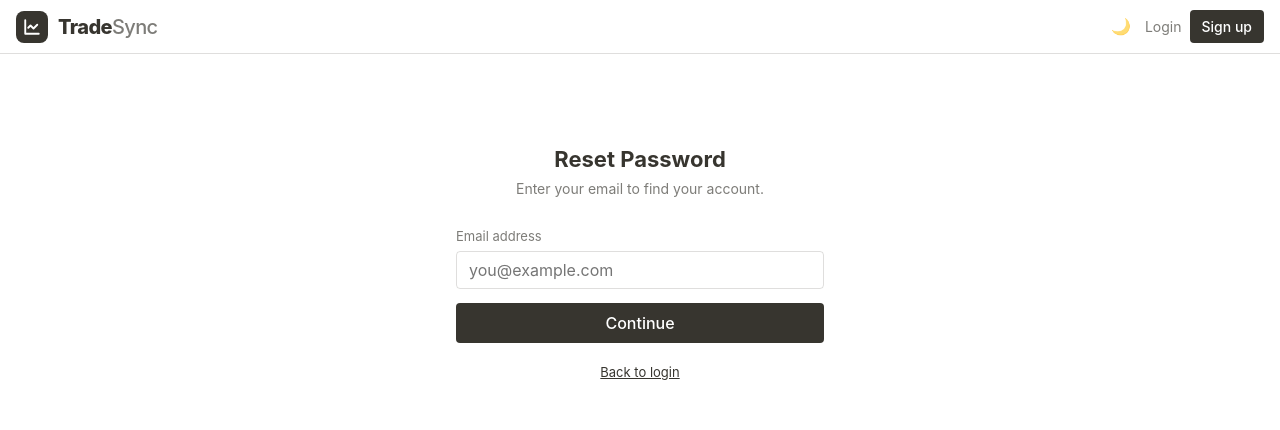
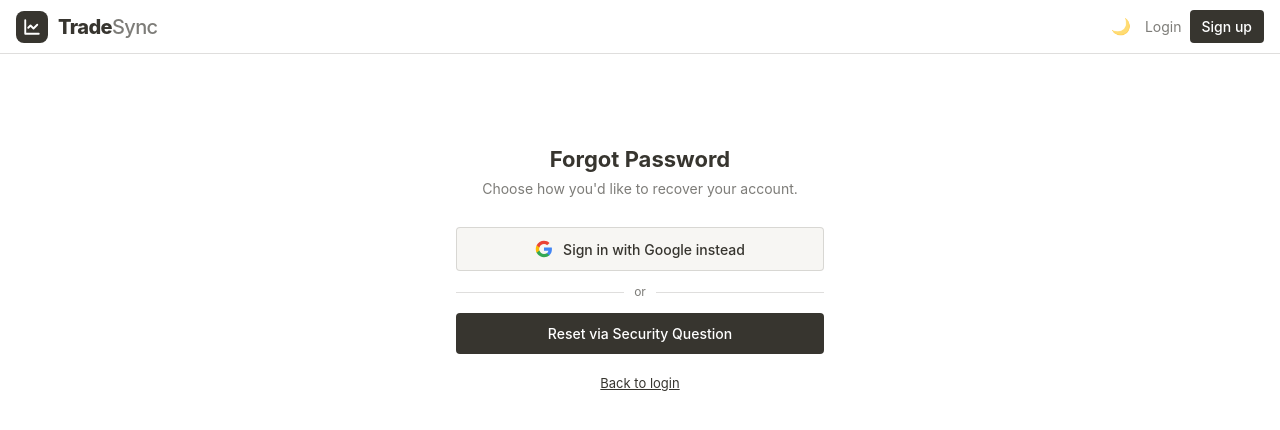
Before and after one commit to Meamanbishnoi/TradeSync, a Next.js app: page /forgot-password in a window 1280 px wide. Shown: the top 430 px of the page. Built offline with nearby package versions, Linux system fonts and the light colour scheme; no server answers.

Commit message:
Fix security question lookup using raw SQL, add Google option to forgot password

```diff
--- a/src/app/forgot-password/page.tsx
+++ b/src/app/forgot-password/page.tsx
@@ -3,12 +3,13 @@
 import { useState } from "react";
 import Link from "next/link";
 import { useRouter } from "next/navigation";
+import { signIn } from "next-auth/react";
 
-type Step = "email" | "question" | "done";
+type Step = "choose" | "email" | "question" | "done";
 
 export default function ForgotPasswordPage() {
   const router = useRouter();
-  const [step, setStep] = useState<Step>("email");
+  const [step, setStep] = useState<Step>("choose");
   const [email, setEmail] = useState("");
   const [question, setQuestion] = useState("");
   const [answer, setAnswer] = useState("");
@@ -55,27 +56,70 @@ export default function ForgotPasswordPage() {
   return (
     <div style={{ maxWidth: "400px", margin: "60px auto", padding: "0 16px" }}>
       <div style={{ textAlign: "center", marginBottom: "28px" }}>
-        <h1 style={{ fontSize: "22px", fontWeight: 700, margin: "0 0 6px" }}>Reset Password</h1>
+        <h1 style={{ fontSize: "22px", fontWeight: 700, margin: "0 0 6px" }}>Forgot Password</h1>
         <p style={{ color: "var(--text-secondary)", fontSize: "14px", margin: 0 }}>
+          {step === "choose" && "Choose how you'd like to recover your account."}
           {step === "email" && "Enter your email to find your account."}
           {step === "question" && "Answer your security question to continue."}
           {step === "done" && "Your password has been reset."}
         </p>
       </div>
 
+      {/* Step 1: Choose method */}
+      {step === "choose" && (
+        <div style={{ display: "flex", flexDirection: "column", gap: "12px" }}>
+          {/* Google option */}
+          <button
+            type="button"
+            onClick={() => signIn("google", { callbackUrl: "/" })}
+            className="notion-button"
+            style={{ width: "100%", padding: "12px", display: "flex", justifyContent: "center", alignItems: "center", gap: "10px", fontSize: "14px", fontWeight: 500 }}
+          >
+            <svg width="18" height="18" viewBox="0 0 24 24">
+              <path fill="#4285F4" d="M22.56 12.25c0-.78-.07-1.53-.2-2.25H12v4.26h5.92c-.26 1.37-1.04 2.53-2.21 3.31v2.77h3.57c2.08-1.92 3.28-4.74 3.28-8.09z"/>
+              <path fill="#34A853" d="M12 23c2.97 0 5.46-.98 7.28-2.66l-3.57-2.77c-.98.66-2.23 1.06-3.71 1.06-2.86 0-5.29-1.93-6.16-4.53H2.18v2.84C3.99 20.53 7.7 23 12 23z"/>
+              <path fill="#FBBC05" d="M5.84 14.09c-.22-.66-.35-1.36-.35-2.09s.13-1.43.35-2.09V7.07H2.18C1.43 8.55 1 10.22 1 12s.43 3.45 1.18 4.93l2.85-2.22.81-.62z"/>
+              <path fill="#EA4335" d="M12 5.38c1.62 0 3.06.56 4.21 1.64l3.15-3.15C17.45 2.09 14.97 1 12 1 7.7 1 3.99 3.47 2.18 7.07l3.66 2.84c.87-2.6 3.3-4.53 6.16-4.53z"/>
+            </svg>
+            Sign in with Google instead
+          </button>
+
+          <div style={{ display: "flex", alignItems: "center", gap: "10px", color: "var(--text-secondary)", fontSize: "12px" }}>
+            <div style={{ flex: 1, height: "1px", backgroundColor: "var(--border-color)" }} />
+            or
+            <div style={{ flex: 1, height: "1px", backgroundColor: "var(--border-color)" }} />
+          </div>
+
+          {/* Security question option */}
+          <button
+            type="button"
+            onClick={() => setStep("email")}
+            className="notion-button notion-button-primary"
+            style={{ width: "100%", padding: "12px", fontSize: "14px", fontWeight: 500 }}
+          >
+            Reset via Security Question
+          </button>
+        </div>
+      )}
+
+      {/* Step 2: Enter email */}
       {step === "email" && (
         <form onSubmit={handleEmailSubmit} style={{ display: "flex", flexDirection: "column", gap: "14px" }}>
           {error && <div style={{ color: "#eb5757", fontSize: "13px", backgroundColor: "rgba(235,87,87,0.1)", padding: "8px 10px", borderRadius: "6px" }}>{error}</div>}
           <div>
             <label style={{ display: "block", fontSize: "13px", color: "var(--text-secondary)", marginBottom: "4px" }}>Email address</label>
-            <input type="email" value={email} onChange={e => setEmail(e.target.value)} className="notion-input" required placeholder="you@example.com" />
+            <input type="email" value={email} onChange={e => setEmail(e.target.value)} className="notion-input" required placeholder="you@example.com" autoFocus />
           </div>
           <button type="submit" disabled={isLoading} className="notion-button notion-button-primary" style={{ padding: "10px" }}>
             {isLoading ? "Looking up..." : "Continue"}
           </button>
+          <button type="button" onClick={() => { setStep("choose"); setError(""); }} style={{ background: "none", border: "none", cursor: "pointer", fontSize: "13px", color: "var(--text-secondary)", padding: 0, textAlign: "center" }}>
+            ← Back
+          </button>
         </form>
       )}
 
+      {/* Step 3: Answer security question + new password */}
       {step === "question" && (
         <form onSubmit={handleReset} style={{ display: "flex", flexDirection: "column", gap: "14px" }}>
           {error && <div style={{ color: "#eb5757", fontSize: "13px", backgroundColor: "rgba(235,87,87,0.1)", padding: "8px 10px", borderRadius: "6px" }}>{error}</div>}
@@ -98,9 +142,13 @@ export default function ForgotPasswordPage() {
           <button type="submit" disabled={isLoading} className="notion-button notion-button-primary" style={{ padding: "10px" }}>
             {isLoading ? "Resetting..." : "Reset Password"}
           </button>
+          <button type="button" onClick={() => { setStep("email"); setError(""); }} style={{ background: "none", border: "none", cursor: "pointer", fontSize: "13px", color: "var(--text-secondary)", padding: 0, textAlign: "center" }}>
+            ← Back
+          </button>
         </form>
       )}
 
+      {/* Done */}
       {step === "done" && (
         <div style={{ textAlign: "center" }}>
           <div style={{ fontSize: "40px", marginBottom: "12px" }}>✓</div>
```
Also changed, not shown: src/app/api/auth/reset-password/route.ts (+13 -14 lines).
